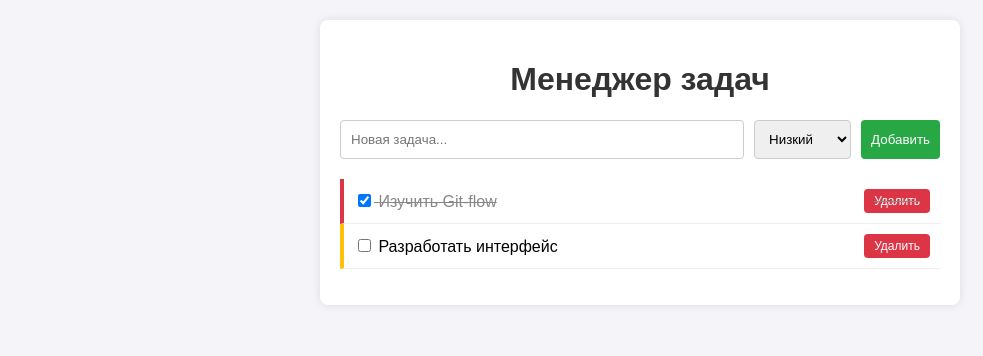
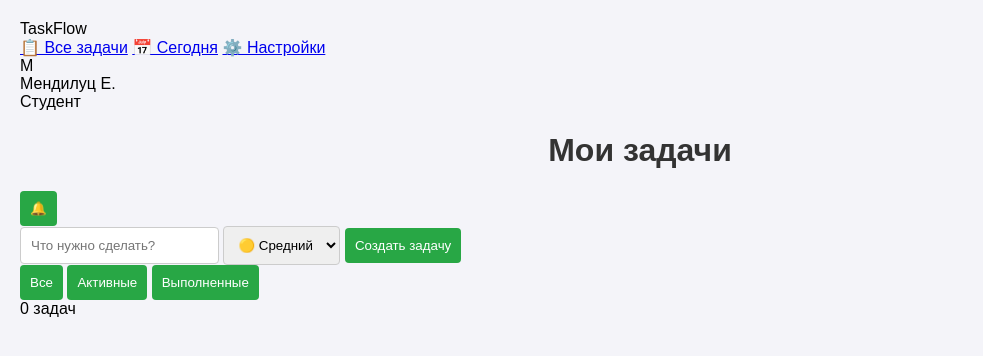
Before and after one commit to para-lich/coursework-task-manager, a plain HTML site: page index.html in a window 1280 px wide. Shown: the whole page, without its empty margins (0-983 px from the left). Drawn offline with Linux system fonts and the light colour scheme.

Commit message:
Update index.html

```diff
--- a/index.html
+++ b/index.html
@@ -3,23 +3,69 @@
 <head>
     <meta charset="UTF-8">
     <meta name="viewport" content="width=device-width, initial-scale=1.0">
-    <title>Менеджер задач</title>
+    <title>TaskFlow — Менеджер проектов</title>
     <link rel="stylesheet" href="style.css">
+    <link href="https://fonts.googleapis.com/css2?family=Inter:wght@400;500;600;700&display=swap" rel="stylesheet">
 </head>
 <body>
-    <div class="container">
-        <h1>Менеджер задач</h1>
-        <div class="input-group">
-            <input type="text" id="taskInput" placeholder="Новая задача...">
-            <select id="priorityInput">
-                <option value="low">Низкий</option>
-                <option value="medium">Средний</option>
-                <option value="high">Высокий</option>
-            </select>
-            <button onclick="addTask()">Добавить</button>
-        </div>
-        <ul id="taskList"></ul>
-        <p id="emptyMessage" style="display:none; text-align:center;">Список задач пуст</p>
+    <div class="app-layout">
+        <!-- Боковое меню (Сайдбар) -->
+        <aside class="sidebar">
+            <div class="logo">
+                <div class="logo-icon"></div>
+                TaskFlow
+            </div>
+            <nav class="menu">
+                <a href="#" class="menu-item active">📋 Все задачи</a>
+                <a href="#" class="menu-item">📅 Сегодня</a>
+                <a href="#" class="menu-item">⚙️ Настройки</a>
+            </nav>
+            <div class="user-profile">
+                <div class="avatar">М</div>
+                <div>
+                    <div class="user-name">Мендилуц Е.</div>
+                    <div class="user-role">Студент</div>
+                </div>
+            </div>
+        </aside>
+
+        <!-- Основная рабочая область -->
+        <main class="main-content">
+            <header class="top-header">
+                <h1>Мои задачи</h1>
+                <div class="header-actions">
+                    <button class="icon-btn">🔔</button>
+                </div>
+            </header>
+
+            <!-- Панель добавления задачи -->
+            <section class="task-creator">
+                <input type="text" id="taskInput" placeholder="Что нужно сделать?">
+                <select id="priorityInput">
+                    <option value="low">🟢 Низкий</option>
+                    <option value="medium" selected>🟡 Средний</option>
+                    <option value="high">🔴 Высокий</option>
+                </select>
+                <button onclick="addTask()" class="primary-btn">Создать задачу</button>
+            </section>
+
+            <!-- Статистика и фильтры -->
+            <section class="board-header">
+                <div class="filters">
+                    <button class="filter-btn active" onclick="setFilter('all', event)">Все</button>
+                    <button class="filter-btn" onclick="setFilter('active', event)">Активные</button>
+                    <button class="filter-btn" onclick="setFilter('completed', event)">Выполненные</button>
+                </div>
+                <div class="stats">
+                    <span id="task-counter">0 задач</span>
+                </div>
+            </section>
+
+            <!-- Список задач -->
+            <section class="task-board">
+                <ul id="taskList"></ul>
+            </section>
+        </main>
     </div>
     <script src="script.js"></script>
 </body>
```
